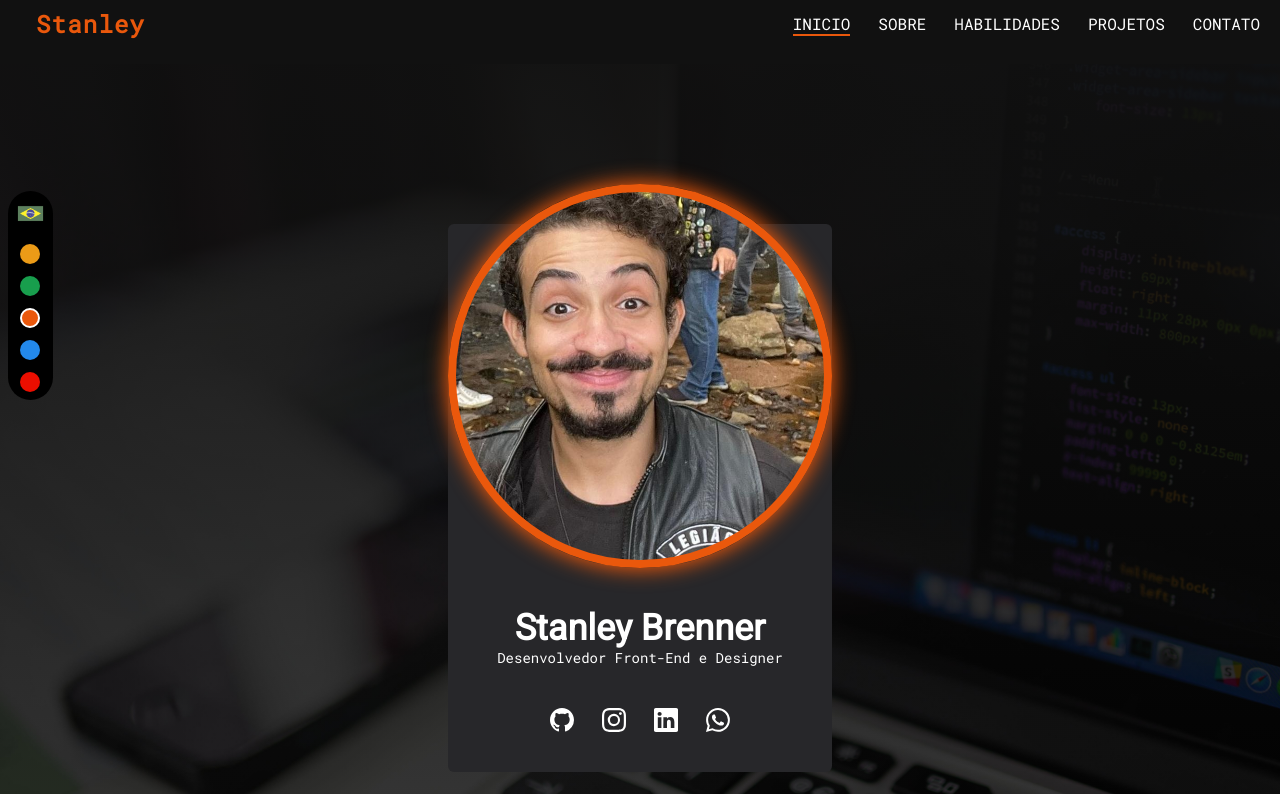
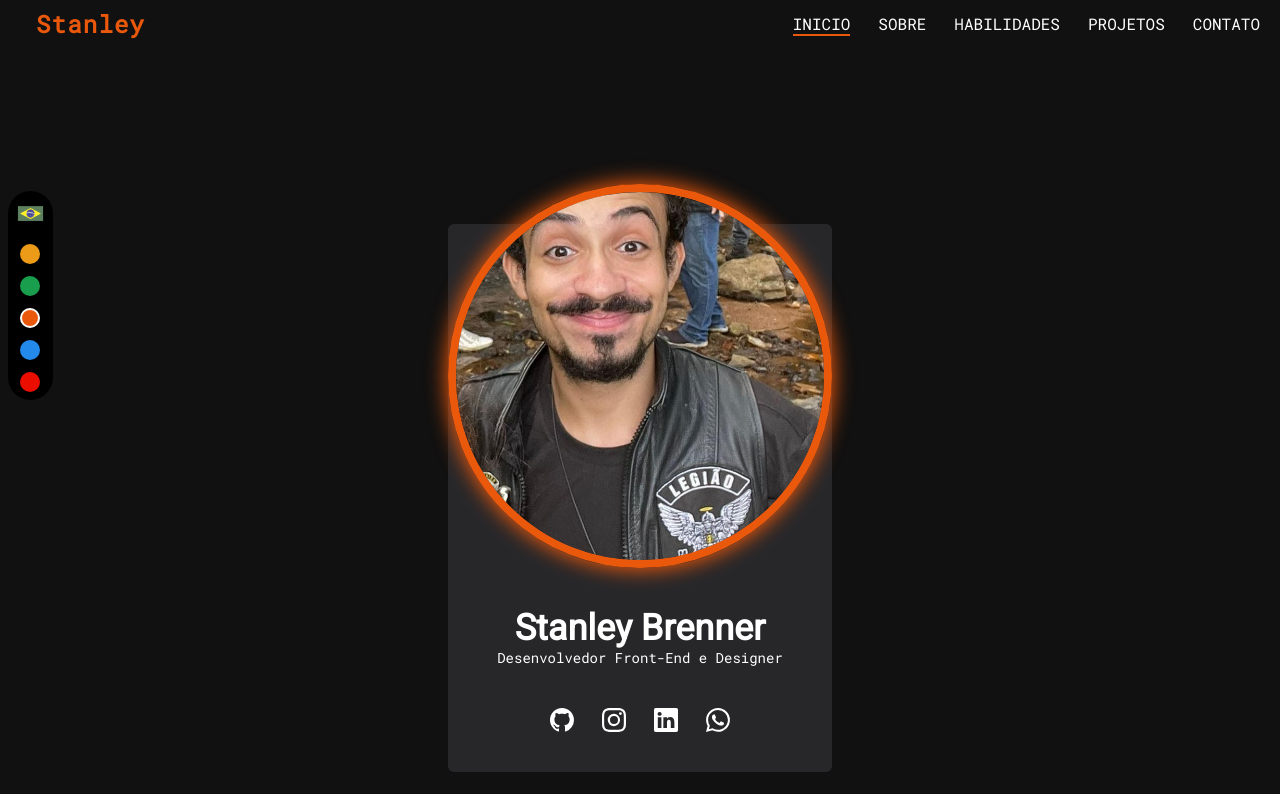
Before and after one commit to StaanB/MEU-PORTFOLIO-NEXTJS, a Next.js app in the folder main/: page / in a window 1280 px wide. Shown: the top 794 px of the page. Built offline with nearby package versions, Linux system fonts and the light colour scheme; a web font is replaced by a local one.

Commit message:
Update Herobanner image

```diff
--- a/main/components/HomePage/HeroBanner/index.tsx
+++ b/main/components/HomePage/HeroBanner/index.tsx
@@ -10,6 +10,9 @@ import { BsGithub, BsInstagram, BsLinkedin, BsWhatsapp } from "react-icons/bs";
 import { useContext, useState } from "react";
 import { ThemeContext } from "../ThemeProvider/ThemeContext";
 
+import Image from "next/image";
+import euHeroBanner from "../../../assets/me-profile.jpeg";
+
 export function HeroBanner() {
   // H1 clicado ou não
   const [h1Hover, setH1Hover] = useState(false);
@@ -18,7 +21,9 @@ export function HeroBanner() {
 
   return (
     <>
-      <motion.div className="max-[699px]:w-96 max-[699px]:ml-5 max-[699px]:w-96 background bg-cover w-screen h-fit flex justify-center items-center ">
+      <motion.div className="max-[699px]:w-96 max-[699px]:ml-5 max-[699px]:w-96 bg-cover w-screen h-fit flex justify-center items-center ">
+
+
         <motion.div
           variants={GlobalVars}
           initial="elementoYFora"
@@ -26,22 +31,24 @@ export function HeroBanner() {
           exit="elementoSaindo"
           className="w-30 h-auto bg-zinc-800 flex flex-col justify-center items-center mt-40 mb-20 m-auto rounded-md"
         >
-          <motion.div
-            variants={GlobalVars}
-            initial="elementoYFora"
-            animate="elementoYEmTela"
-            whileHover="elementoHover2"
-            className="bg-eu bg-cover w-96 h-96 rounded-full relative bottom-10 border-solid border-8 "
+          <Image
+            className="bg-cover w-96 h-96 rounded-full relative bottom-10 border-solid border-8 hover:scale-110 transition-all ease-in-out"
+            src={euHeroBanner}
+            width={300}
+            height={300}
+            placeholder="blur"
+            alt="foto do legião"
             style={{
+              objectFit: "cover",
               borderColor: theme?.hexadecimal,
               boxShadow: theme?.shadow,
             }}
-          ></motion.div>
+          />
 
           <motion.h1
-           variants={GlobalVars}
-           initial="elementoYFora"
-           animate="delayY2"
+            variants={GlobalVars}
+            initial="elementoYFora"
+            animate="delayY2"
             whileHover="textoHover"
             onMouseEnter={() => setH1Hover(true)}
             onMouseLeave={() => setH1Hover(false)}
@@ -68,7 +75,11 @@ export function HeroBanner() {
             animate="delayY6"
             className="flex gap-7 mb-10"
           >
-            <Link href="https://github.com/StaanB" target="_blank" id="github_link">
+            <Link
+              href="https://github.com/StaanB"
+              target="_blank"
+              id="github_link"
+            >
               <BsGithub className="w-6 h-6 hover:text-black hover:scale-125 ease-in duration-200 cursor-pointer" />
             </Link>
 
```
